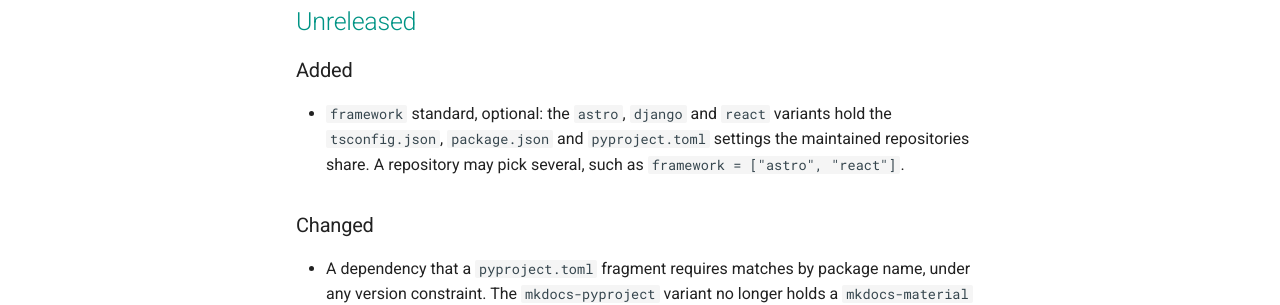
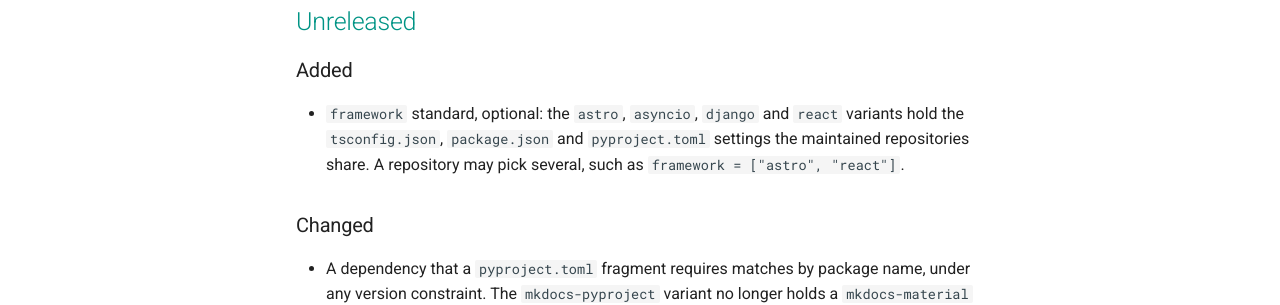
Before and after one commit to fancysnake/exemplar, an MkDocs documentation site: the page built from docs/changelog.md, in a window 1280 px wide and 900 px high. Shown: the part 283-588 px from the top of the window. Built offline with MkDocs 1.6.1 and Material for MkDocs 9.7.7, drawn with Linux system fonts in a browser that asks for light colours; comment, search, counter and statistics services are not loaded.

Commit message:
feat: add the asyncio variant of the framework standard
The variant requires `pytest-asyncio` in the `dev` dependency group,
under any version constraint. vekna, cabinet and acervus share nothing
else: only acervus sets `asyncio_mode`, so the variant leaves the mode
to each repository.

Closes #16

Co-Authored-By: Claude Fable 5.2 <noreply@anthropic.com>

```diff
--- a/CHANGELOG.md
+++ b/CHANGELOG.md
@@ -9,10 +9,10 @@ and this project adheres to [Semantic Versioning].
 
 ### Added
 
-- `framework` standard, optional: the `astro`, `django` and `react` variants
-  hold the `tsconfig.json`, `package.json` and `pyproject.toml` settings the
-  maintained repositories share. A repository may pick several, such as
-  `framework = ["astro", "react"]`.
+- `framework` standard, optional: the `astro`, `asyncio`, `django` and `react`
+  variants hold the `tsconfig.json`, `package.json` and `pyproject.toml`
+  settings the maintained repositories share. A repository may pick several,
+  such as `framework = ["astro", "react"]`.
 
 ### Changed
 
```
Also changed, not shown: docs/standards.md (+10 -0 lines), 2 other files.
